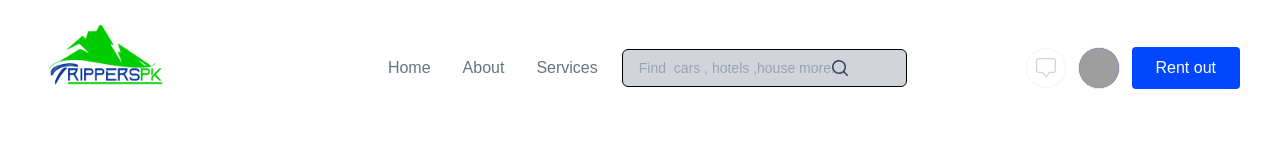
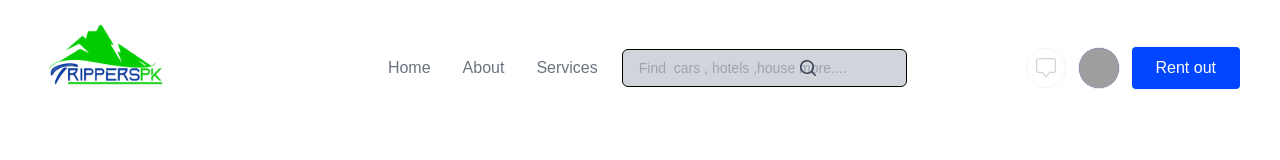
Before and after one commit to imran-baitham/tripperspk, a Next.js app: page /form in a window 1280 px wide. Shown: the top 160 px of the page. Built offline with nearby package versions, Linux system fonts and the light colour scheme; grey boxes are pictures that could not be loaded.

Commit message:
header-apdate

```diff
--- a/components/header/header.js
+++ b/components/header/header.js
@@ -55,7 +55,7 @@ function Header() {
           <div className="w-2/4 px-2 lg:px-6">
             <div className="relative text-gray-700 focus-within:text-gray-900">
               <div className="absolute inset-y-0 right-36 pr-2 flex items-center pointer-events-none">
-                <MagnifyingGlassIcon className="h-5 w-5" aria-hidden="true" />
+                <MagnifyingGlassIcon className="h-5 w-5 mr-8" aria-hidden="true" />
               </div>
               <input
                 id="search"
```
